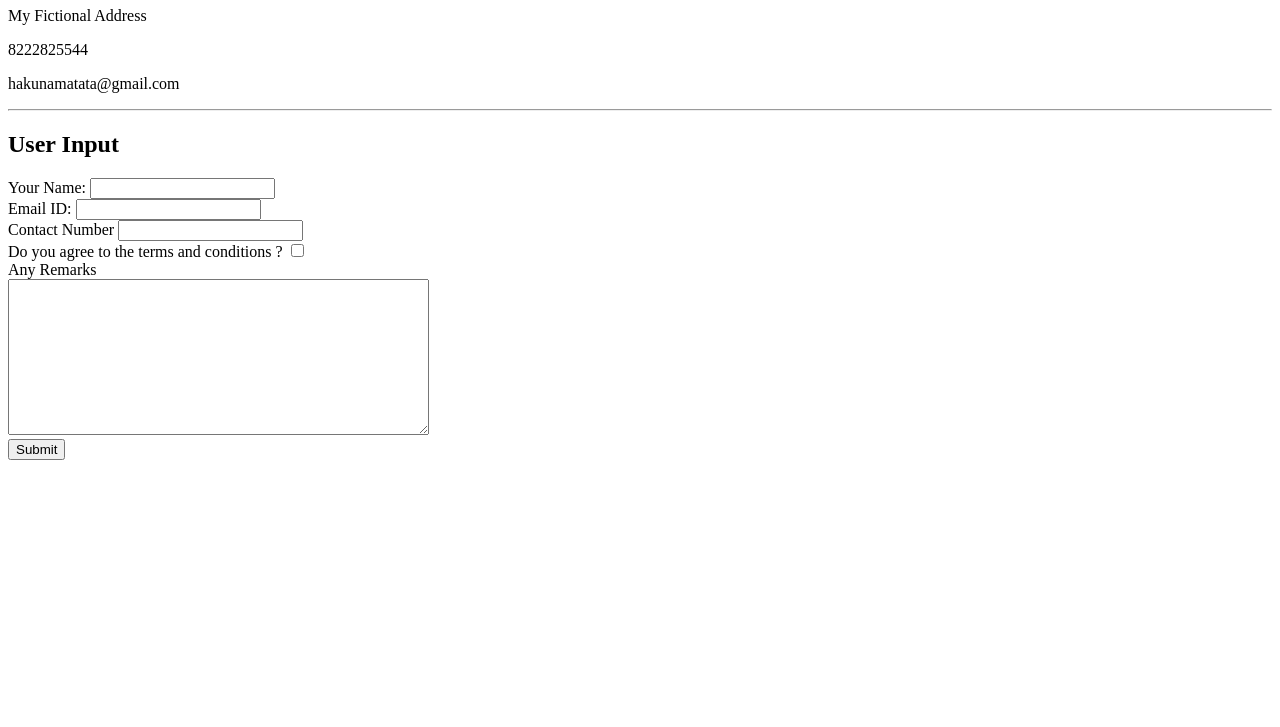
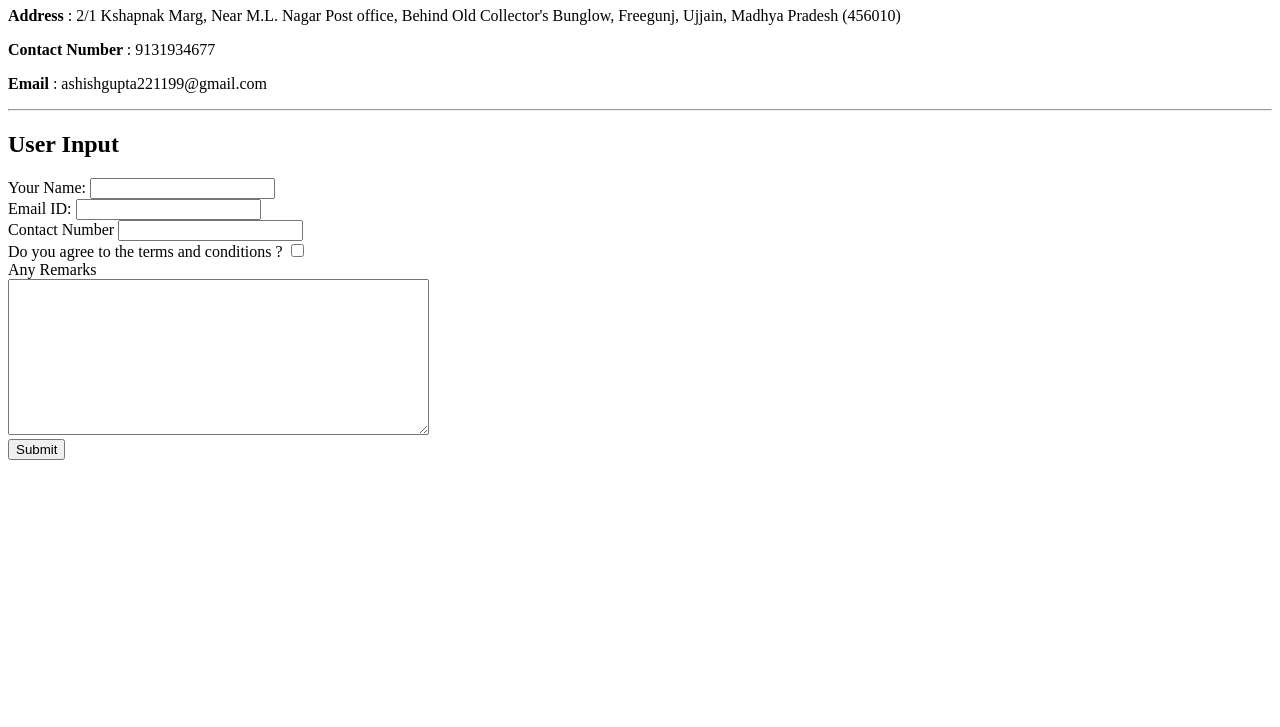
Before and after one commit to AshishGupta221199/CV, a plain HTML site: page Contact-Me.html in a window 1280 px wide. Shown: the part 73-800 px from the top of the page. Drawn offline with Linux system fonts and the light colour scheme.

Commit message:
Update Contact-Me.html

```diff
--- a/Contact-Me.html
+++ b/Contact-Me.html
@@ -8,12 +8,12 @@
 
 <body>
   <h1>Details for contacting me</h1>
-  <p>My Fictional Address</p>
-  <p>8222825544</p>
-  <p>hakunamatata@gmail.com</p>
+  <p><strong>Address </strong>: 2/1 Kshapnak Marg, Near M.L. Nagar Post office, Behind Old Collector's Bunglow, Freegunj, Ujjain, Madhya Pradesh (456010)</p>
+  <p><strong>Contact Number </strong>: 9131934677</p>
+  <p><strong>Email </strong>: ashishgupta221199@gmail.com</p>
   <hr>
   <h2>User Input</h2>
-  <form class="" action="mailto:ashishgupta221199@gmail.com" method="post">
+  <form class="" action="mailto:ashishgupta221199@gmail.com" method="post" enctype="text/plain">
     <label>Your Name:</label>
     <input type="text" name="" value=""><br>
     <label>Email ID:</label>
```
